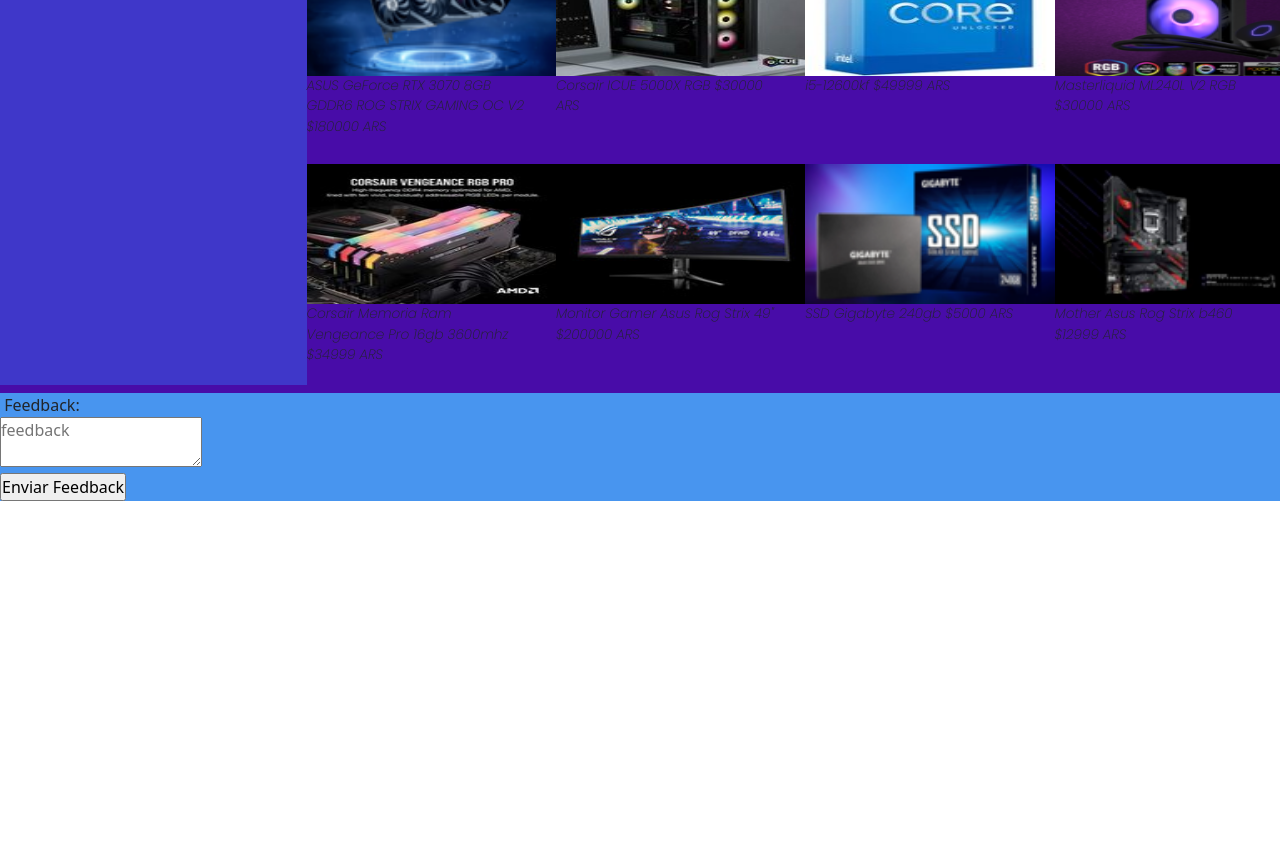
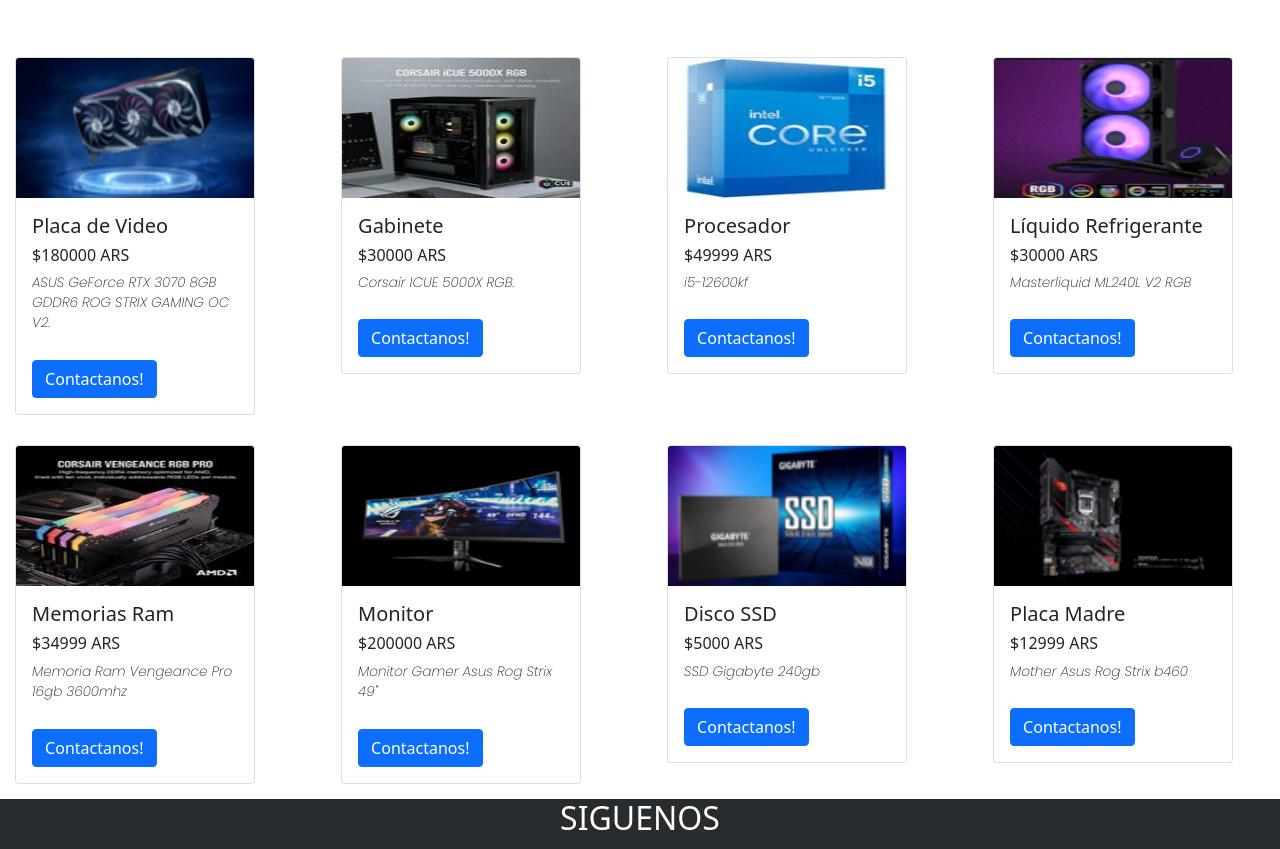
Before and after one commit to FaMaAvPa/AvaliaFacundo-CoderHouse, a website: page pages/ofertas.html in a window 1280 px wide. Shown: the part 119-968 px from the top of the page. Before the commit the page ends 800 px from the top, so only its background shows below. Drawn offline with nearby package versions, Linux system fonts and the light colour scheme.

Commit message:
Resubida del proyecto

```diff
--- a/pages/ofertas.html
+++ b/pages/ofertas.html
@@ -1,5 +1,5 @@
 <!DOCTYPE html>
-<html lang="en">
+<html lang="es">
 <head>
     <meta charset="UTF-8">
     <meta http-equiv="X-UA-Compatible" content="IE=edge">
@@ -48,93 +48,116 @@
       <h2 class="subtitulo">Aquí nuestras mejores ofertas!!</h2>
      <section class="productosOfertas">
       <div class="row">
-      <div class="col-lg-3" >
-        <picture>
-            <source media="(min-width: 500px)" srcset="../images/AsusGeForceRTX30708GBGDDR6RogStrixGaming500px.png">
-            <source media="(min-width: 768px)" srcset="../images/AsusGeForceRTX30708GBGDDR6RogStrixGaming768px.png">
-            <source media="(min-width: 1024px)" srcset="../images/AsusGeForceRTX30708GBGDDR6RogStrixGaming1024.png">
-            <img class="placaOfertas" src="../images/AsusGeForceRTX30708GBGDDR6RogStrixGaming.png" alt="Placa de video">
-        </picture>
-        <p>ASUS GeForce RTX 3070 8GB GDDR6 ROG STRIX GAMING OC V2 $180000 ARS</p>
+        <div class="col-lg-3">
+        <div class="card" style="width: 15rem;">
+          <img src="../images/AsusGeForceRTX30708GBGDDR6RogStrixGaming.png" class="card-img-top" alt="Placa de video de alta calidad">
+          <div class="card-body">
+            <h5 class="card-title">Placa de Video</h5>
+            <h6>$180000 ARS</h6>
+            <p class="card-text">ASUS GeForce RTX 3070 8GB GDDR6 ROG STRIX GAMING OC V2.</p>
+            <a href="./contacto.html" class="btn btn-primary">Contactanos!</a>
+          </div>
+        </div>
       </div>
-      <div class="col-lg-3" >
-        <picture>
-            <source media="(min-width: 500px)" srcset="../images/corsairICUE5000XRGB500px.jpg">
-            <source media="(min-width: 768px)" srcset="../images/corsairICUE5000XRGB768px.jpg">
-            <source media="(min-width: 1024px)" srcset="../images/corsairICUE5000XRGB1024px.jpg">
-            <img class="gabineteOfertas" src="../images/corsairICUE5000XRGB.jpg" alt="Gabinete gamer">
-        </picture>
-        <p>Corsair ICUE 5000X RGB $30000 ARS</p>
+      <div class="col-lg-3">
+        <div class="card" style="width: 15rem;">
+          <img src="../images/corsairICUE5000XRGB.jpg" class="card-img-top" alt="Gabinete Gamer">
+          <div class="card-body">
+            <h5 class="card-title">Gabinete</h5>
+            <h6>$30000 ARS</h6>
+            <p class="card-text">Corsair ICUE 5000X RGB.</p>
+            <a href="./contacto.html" class="btn btn-primary">Contactanos!</a>
+          </div>
+        </div>
       </div>
-      <div class="col-lg-3" >
-        <picture>
-            <source media="(min-width: 500px)" srcset="../images/i5d12600kf500px.jpeg">
-            <source media="(min-width: 768px)" srcset="../images/i5d12600kf768px.jpeg">
-            <source media="(min-width: 1024px)" srcset="../images/i5d12600kf1024px.jpeg">
-            <img class="procesadorOfertas" src="../images/i5d12600kf.jpeg" alt="Procesador de alta calidad">
-        </picture>
-        <p>i5-12600kf $49999 ARS</p>
+      <div class="col-lg-3">
+        <div class="card" style="width: 15rem;">
+          <img src="../images/i5d12600kf.jpeg" class="card-img-top" alt="Procesador de alta calidad">
+          <div class="card-body">
+            <h5 class="card-title">Procesador</h5>
+            <h6>$49999 ARS</h6>
+            <p class="card-text">i5-12600kf</p>
+            <a href="./contacto.html" class="btn btn-primary">Contactanos!</a>
+          </div>
+        </div>
       </div>
-      <div class="col-lg-3" >
-        <picture>
-            <source media="(min-width: 500px)" srcset="../images/masterliquidML240LV2RGB500px.png">
-            <source media="(min-width: 768px)" srcset="../images/masterliquidML240LV2RGB768px.png">
-            <source media="(min-width: 1024px)" srcset="../images/masterliquidML240LV2RGB1024px.png">
-            <img class="LiquidoOfertas" src="../images/masterliquidML240LV2RGB.png" alt="Liquido refrigerante para la PC">
-        </picture>
-        <p>Masterliquid ML240L V2 RGB $30000 ARS</p>
+      <div class="col-lg-3">
+        <div class="card" style="width: 15rem;">
+          <img src="../images/masterliquidML240LV2RGB.png" class="card-img-top" alt="Líquido refrigerante para la PC">
+          <div class="card-body">
+            <h5 class="card-title">Líquido Refrigerante</h5>
+            <h6> $30000 ARS</h6>
+            <p class="card-text">Masterliquid ML240L V2 RGB</p>
+            <a href="./contacto.html" class="btn btn-primary">Contactanos!</a>
+          </div>
+        </div>
       </div>
     </div>
     <div class="row">
-
-
-      <div class="col-lg-3" >
-        <picture>
-            <source media="(min-width: 500px)" srcset="../images/memoriasRamVengancePro16gb3600mhz500px.jpg">
-            <source media="(min-width: 768px)" srcset="../images/memoriasRamVengancePro16gb3600mhz768px.jpg">
-            <source media="(min-width: 1024px)" srcset="../images/memoriasRamVengancePro16gb3600mhz1024px.jpg">
-            <img class="RamOfertas" src="../images/memoriasRamVengancePro16gb3600mhz.jpg" alt="Memorias ram de 16gb">
-        </picture>
-        <p>Corsair Memoria Ram Vengeance Pro 16gb 3600mhz $34999 ARS</p>
+      <div class="col-lg-3">
+        <div class="card" style="width: 15rem;">
+          <img src="../images/memoriasRamVengancePro16gb3600mhz.jpg" class="card-img-top" alt="Memorias ram de 16gb">
+          <div class="card-body">
+            <h5 class="card-title">Memorias Ram</h5>
+            <h6>$34999 ARS</h6>
+            <p class="card-text">Memoria Ram Vengeance Pro 16gb 3600mhz</p>
+            <a href="./contacto.html" class="btn btn-primary">Contactanos!</a>
+          </div>
+        </div>
       </div>
-      <div class="col-lg-3" >
-        <picture>
-            <source media="(min-width: 500px)" srcset="../images/monitorGamerAsusRogStrix49500px.jpeg">
-            <source media="(min-width: 768px)" srcset="../images/monitorGamerAsusRogStrix49768px.jpeg">
-            <source media="(min-width: 1024px)" srcset="../images/monitorGamerAsusRogStrix491024px.jpeg">
-            <img class="MonitorOfertas" src="../images/monitorGamerAsusRogStrix49.jpeg" alt="Monitor gamer">
-        </picture>
-        <p>Monitor Gamer Asus Rog Strix 49" $200000 ARS</p>
+        <div class="col-lg-3">
+          <div class="card" style="width: 15rem;">
+            <img src="../images/monitorGamerAsusRogStrix49.jpeg" class="card-img-top" alt="Monitor gamer de 49 pulgadas">
+            <div class="card-body">
+              <h5 class="card-title">Monitor</h5>
+              <h6>$200000 ARS</h6>
+              <p class="card-text">Monitor Gamer Asus Rog Strix 49"</p>
+              <a href="./contacto.html" class="btn btn-primary">Contactanos!</a>
+            </div>
+          </div>
+        </div>
+        <div class="col-lg-3">
+          <div class="card" style="width: 15rem;">
+            <img src="../images/ssdGigabyte240gb.png" class="card-img-top" alt="Disco SSD para pc de 240gb">
+            <div class="card-body">
+              <h5 class="card-title">Disco SSD</h5>
+              <h6>$5000 ARS</h6>
+              <p class="card-text">SSD Gigabyte 240gb</p>
+              <a href="./contacto.html" class="btn btn-primary">Contactanos!</a>
+            </div>
+          </div>
+        </div>
+        <div class="col-lg-3">
+          <div class="card" style="width: 15rem;">
+            <img src="../images/motherAsusRogStrixb460.png" class="card-img-top" alt="Placa madre gamer">
+            <div class="card-body">
+              <h5 class="card-title">Placa Madre</h5>
+              <h6>$12999 ARS</h6>
+              <p class="card-text">Mother Asus Rog Strix b460</p>
+              <a href="./contacto.html" class="btn btn-primary">Contactanos!</a>
+            </div>
+          </div>
+        </div>
       </div>
-      <div class="col-lg-3" >
-        <picture>
-            <source media="(min-width: 500px)" srcset="../images/ssdGigabyte240gb500px.png">
-            <source media="(min-width: 768px)" srcset="../images/ssdGigabyte240gb768px.png">
-            <source media="(min-width: 1024px)" srcset="../images/ssdGigabyte240gb1024px.png">
-            <img class="AlmacenamientoOfertas" src="../images/ssdGigabyte240gb.png" alt="Almacenamiento ssd">
-        </picture>
-        <p>SSD Gigabyte 240gb $5000 ARS</p>
-      </div>
-      <div class="col-lg-3" >
-        <picture>
-            <source media="(min-width: 500px)" srcset="../images/motherAsusRogStrixb460500px.png">
-            <source media="(min-width: 768px)" srcset="../images/motherAsusRogStrixb460768px.png">
-            <source media="(min-width: 1024px)" srcset="../images/motherAsusRogStrixb4601024px.png">
-            <img class="PlacaMadreInicio" src="../images/motherAsusRogStrixb460.png" alt="Placa madre gamer">
-        </picture>
-        <p>Mother Asus Rog Strix b460 $12999 ARS</p>
-      </div>
-    </div>
      </section>
-
     </main>
 
     <footer>
-        <label for="feedback"></label> Feedback:<br>
-        <textarea placeholder="feedback"></textarea>
-        <br>
-        <input type="submit" value="Enviar Feedback">
-
+      <h2>SIGUENOS</h2>
+      <div class="redesSociales">
+          <div class="facebook">
+            <a href="https://es-la.facebook.com/"><img src="../images/fb.png" alt="Logo de Facebook"></a>
+          </div>
+          <div class="twitter">
+            <a href="https://twitter.com/?lang=es"><img src="../images/twitter.png" alt="Logo de Twitter"></a>
+          </div>
+          <div class="instagram">
+              <a href="https://www.instagram.com/"><img src="../images/ig.png" alt="Logo de Instagram"></a>
+          </div>
+      </div>
+      <div class="derechosAutor">
+        <p>&copy; 2022 <b>Facundo Avalía</b> - Todos los Derechos Reservados</p>
+      </div>
     </footer>
     <script src="https://cdn.jsdelivr.net/npm/bootstrap@5.1.3/dist/js/bootstrap.bundle.min.js" integrity="sha384-ka7Sk0Gln4gmtz2MlQnikT1wXgYsOg+OMhuP+IlRH9sENBO0LRn5q+8nbTov4+1p" crossorigin="anonymous"></script>
 
--- a/scss/layout/_footer.scss
+++ b/scss/layout/_footer.scss
@@ -1,8 +1,34 @@
+/*Estilos del footer*/
 footer{
     padding-bottom: 0;
-    background-color: $celesteOscuro;
+    background-color: $negro;
+    width: 100%;
+    display: flex;
+    align-items: center;
     p{
         font-family: $letraTextos;
         font-size: 85%;
      }
+    h2{
+        margin-left: auto;
+        margin-right: auto;
+        color: $blanco;
+    }
+    .redesSociales{
+        display: flex;
+        align-items: center;
+        display: grid;
+        grid-template-columns: repeat(3, 1fr);
+        margin-top: 10px;
+        img{
+            @include hoverExpandir;
+        }
+    }
+    .derechosAutor{
+        p{
+            color: $blanco;
+            margin-top: 10%;
+        }
+    }
+
 }
--- a/scss/layout/_header.scss
+++ b/scss/layout/_header.scss
@@ -1,3 +1,4 @@
+/*Estilos del header*/
 header{
 
     .navbar{
@@ -14,7 +15,4 @@
 
 
  }
- .rosa{
-    background-color: $rosa;
 }
-}
--- a/scss/layout/_main.scss
+++ b/scss/layout/_main.scss
@@ -1,45 +1,5 @@
-
+/*Estilos del main*/
 main{
-    background-color: $purpura;
-    .productosInicio{
-    .card{
-        width: 80%;
-        height: 60%;
-    }
-    .muestraInicio1{
-        margin-left: 10%;
-    }
-    .muestraInicio3{
-        margin-left: 10%;
-    }
-    .celesteClaro{
-        background-color: $celesteClaro;
-    }
-    picture{
-        @include hoverExpandir;
-            }
-
-        }
-    .descripcion{
-    .textoDescriptivoInicio{
-        width: 50%;
-        margin-left: 20%;
-        background-color: $azul;
-        margin-bottom: 5%;
-        justify-content: center;
-        margin-left: auto;
-        margin-right: auto;
-    }
-    .textoDescriptivoInicio{
-        color: $blanco;
-        text-align: center;
-    }
-}
-    .productosOfertas{
-        picture{
-        @include hoverExpandir;
-        }
-    }
     p{
         font-size: 85%;
         font-family: $letraTextos;
@@ -47,7 +7,6 @@
      }
     .titulo{
         font-size: 34px;
-        background-color: $azul;
         text-align: center;
         padding-top: 5px;
             }
@@ -59,9 +18,50 @@
         width: 20%;
         margin-left: auto;
         margin-right: auto;
-        background-color: $azul;
         margin-top: 2%;
     }
+    /*Main del index*/
+    .productosInicio{
+    align-items: center;
+    .card{
+        height: 8rem;
+        img{
+            height:100%;
+        }
+    }
+    .muestraInicio1, .muestraInicio2, .muestraInicio3, .muestraInicio4{
+        margin-left: 15%;
+    }
+
+    img{
+        @include hoverExpandir;
+            }
+        }
+    .descripcion{
+    .textoDescriptivoInicio{
+        width: 50%;
+        margin-left: 20%;
+        margin-bottom: 5%;
+        justify-content: center;
+        margin-left: auto;
+        margin-right: auto;
+    }
+    .textoDescriptivoInicio{
+        color: $blanco;
+        text-align: center;
+    }
+}
+/*main de Ofertas*/
+    .productosOfertas{
+        align-items: center;
+        .card{
+            margin: 5%;
+            img{
+                width: 100%;
+            }
+        }
+    }
+
     .formContacto{
         form{
         padding: 5%;
--- a/scss/layout/_medias.scss
+++ b/scss/layout/_medias.scss
@@ -1,5 +1,4 @@
 /*mobile first*/
-
 body{
     margin-bottom: 10%;
 }
@@ -9,9 +8,16 @@
     flex-direction: column;
     margin-left: auto;
     margin-right: auto;
+    justify-content: center;
 }
+footer{
+    flex-direction: column;
+    margin-left: auto;
+    margin-right: auto;
+    justify-content: center;
+   }
 
-
+/*medias queries*/
 @media (min-width:500px) {
 
     .cuerpo
@@ -21,9 +27,14 @@
     flex-direction: column;
     margin-left: auto;
     margin-right: auto;
-
+    justify-content: center;
 }
-
+   footer{
+    flex-direction: column;
+    margin-left: auto;
+    margin-right: auto;
+    justify-content: center;
+   }
 
 }
 
@@ -34,8 +45,6 @@
          img{
             @include mediasMedidasImg(200px,112px);
         }
-        display: flex;
-        flex-direction: row;
 }
 }
 @media (min-width:1024px)
@@ -47,8 +56,7 @@
         img{
             @include mediasMedidasImg(250px,140px);
         }
-        display: flex;
-     flex-direction: row;
+
     }
 
 }
```
Also changed, not shown: index.html (+20 -12 lines), pages/contacto.html (+16 -6 lines), pages/destacados.html (+16 -6 lines), pages/nosotros.html (+16 -6 lines), scss/utilities/_variables.scss (+1 -8 lines), css/style.css, images/fb.png (added), images/ig.png (added), images/twitter.png (added).
